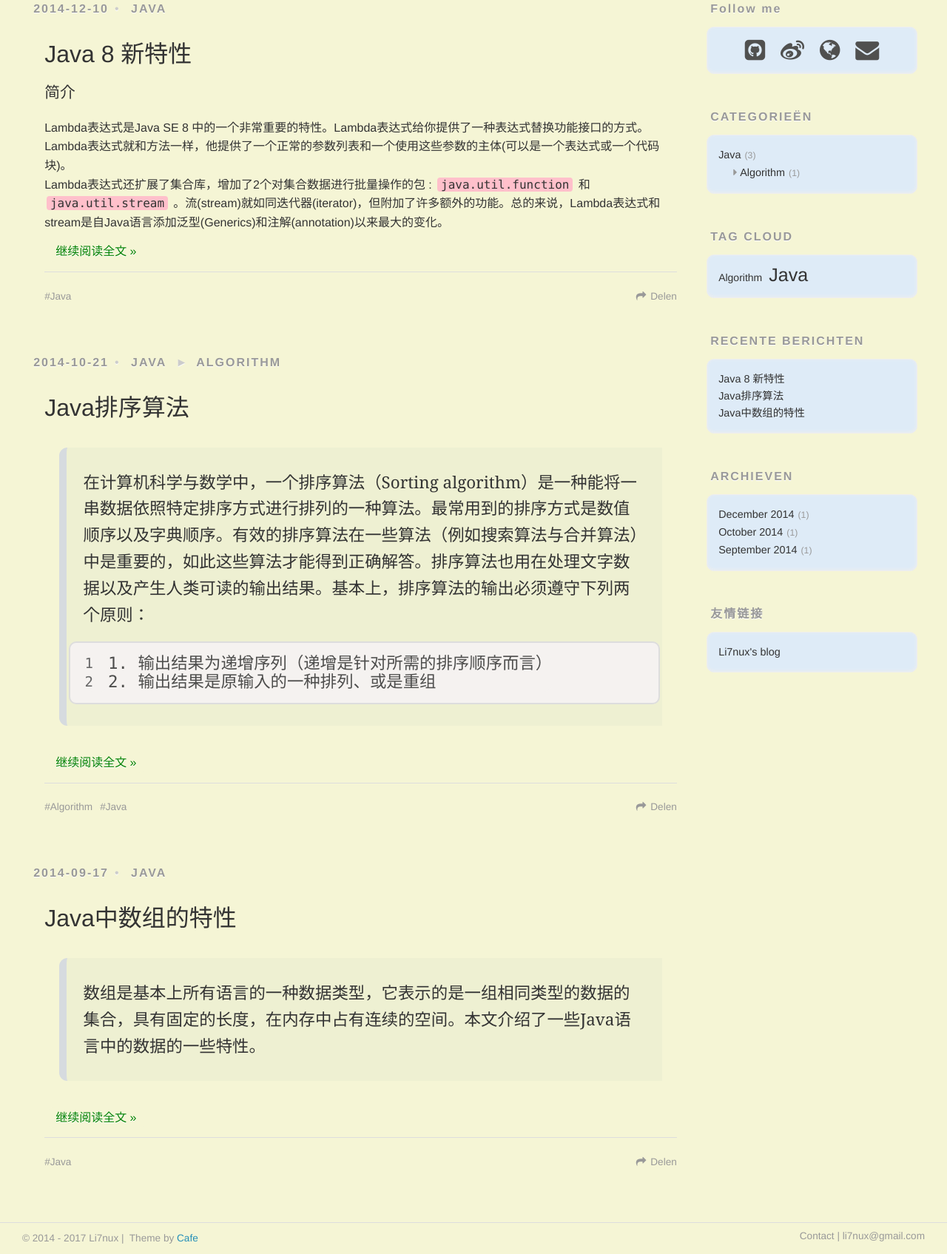
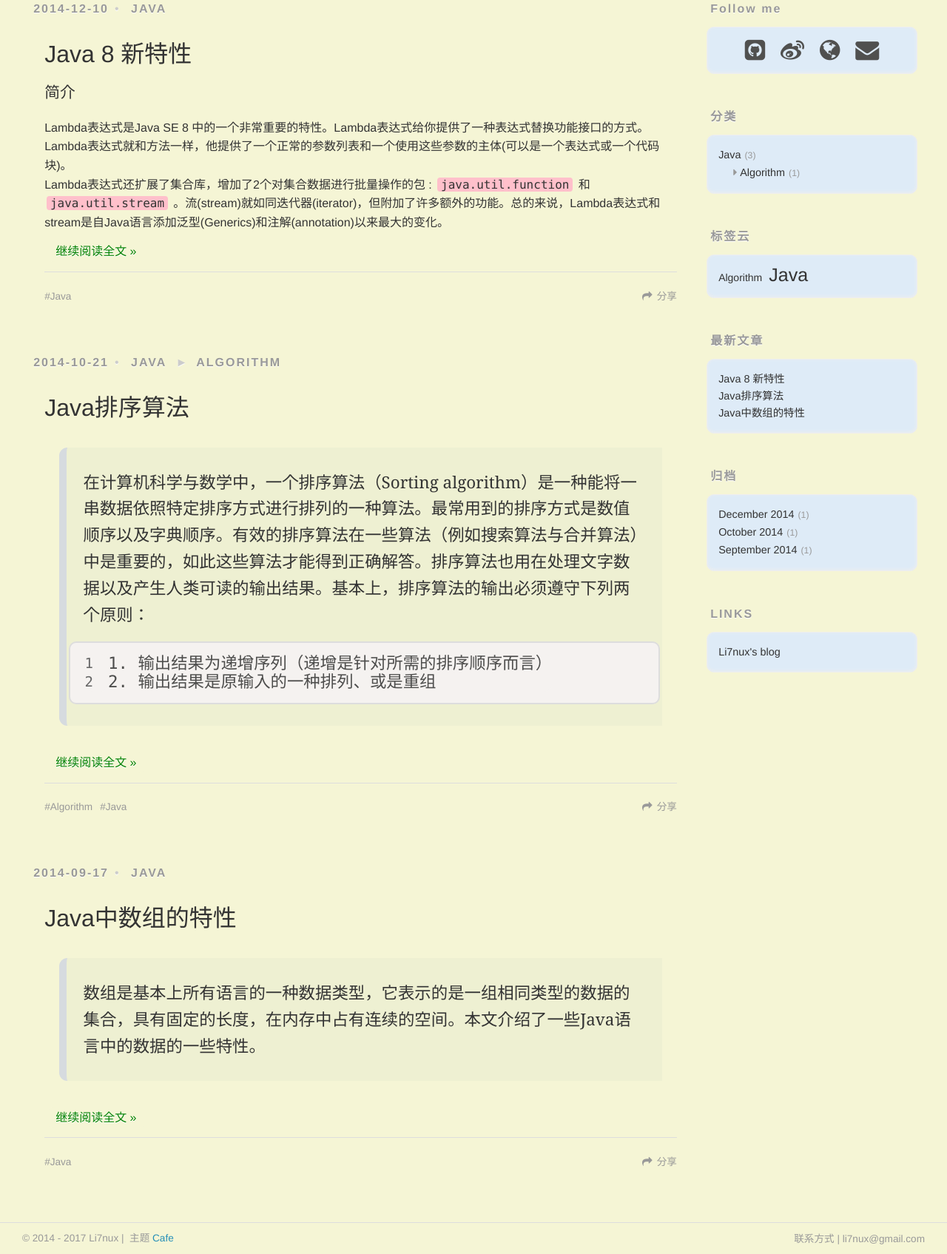
Before and after one commit to li7nux/li7nux.github.io, a plain HTML site: page index.html in a window 1280 px wide. Shown: the part 127-1822 px from the top of the page at 74% size. Drawn offline with nearby package versions, Linux system fonts and the light colour scheme; some packages are replaced by stand-ins of ours; files whose address does not match are found by name.

Commit message:
Site updated: 2017-10-31 15:14:50

```diff
--- a/index.html
+++ b/index.html
@@ -40,7 +40,7 @@
 
           <a id="nav-rss-link" class="nav-icon" href="/atom.xml" title="RSS Feed"></a>
 
-        <a id="nav-search-btn" class="nav-icon" title="Zoeken"></a>
+        <a id="nav-search-btn" class="nav-icon" title="搜索"></a>
       </nav>
       <div id="search-form-wrap">
         <form action="//google.com/search" method="get" accept-charset="UTF-8" class="search-form"><input type="search" name="q" class="search-form-input" placeholder="Search"><button type="submit" class="search-form-submit">&#xF002;</button><input type="hidden" name="sitesearch" value="http://note.olddriver.meolddriver.me"></form>
@@ -107,7 +107,7 @@
 
     </div>
     <footer class="article-footer">
-      <a data-url="http://note.olddriver.meolddriver.me/2014/12/10/Java8-01/" data-id="cj9f9z4wj00056kcdc98p8sps" class="article-share-link">Delen</a>
+      <a data-url="http://note.olddriver.meolddriver.me/2014/12/10/Java8-01/" data-id="cj9fa311n000598cdfp2duq2m" class="article-share-link">分享</a>
 
 
 
@@ -158,7 +158,7 @@
 
     </div>
     <footer class="article-footer">
-      <a data-url="http://note.olddriver.meolddriver.me/2014/10/21/Java-sort-algorithm/" data-id="cj9f9z4wj00026kcdfvb26yrc" class="article-share-link">Delen</a>
+      <a data-url="http://note.olddriver.meolddriver.me/2014/10/21/Java-sort-algorithm/" data-id="cj9fa310s000098cd8m74dsk3" class="article-share-link">分享</a>
 
 
 
@@ -209,7 +209,7 @@
 
     </div>
     <footer class="article-footer">
-      <a data-url="http://note.olddriver.meolddriver.me/2014/09/17/Java-list-01/" data-id="cj9f9z4vx00006kcdj0wip03i" class="article-share-link">Delen</a>
+      <a data-url="http://note.olddriver.meolddriver.me/2014/09/17/Java-list-01/" data-id="cj9fa3118000298cdmscbrhfu" class="article-share-link">分享</a>
 
 
 
@@ -255,7 +255,7 @@
 
 
   <div class="widget-wrap">
-    <h3 class="widget-title categories">Categorieën</h3>
+    <h3 class="widget-title categories">分类</h3>
     <div class="widget" id="categories">
       <ul class="category-list"><li class="category-list-item"><a class="category-list-link" href="/categories/Java/">Java</a><span class="category-list-count">3</span><ul class="category-list-child"><li class="category-list-item"><a class="category-list-link" href="/categories/Java/Algorithm/">Algorithm</a><span class="category-list-count">1</span></li></ul></li></ul>
     </div>
@@ -265,7 +265,7 @@
 
 
   <div class="widget-wrap">
-    <h3 class="widget-title tagcloud">Tag Cloud</h3>
+    <h3 class="widget-title tagcloud">标签云</h3>
     <div class="widget tagcloud">
       <a href="/tags/Algorithm/" style="font-size: 14px;">Algorithm</a> <a href="/tags/Java/" style="font-size: 25px;">Java</a>
     </div>
@@ -274,7 +274,7 @@
 
 
   <div class="widget-wrap">
-    <h3 class="widget-title recent-posts">Recente berichten</h3>
+    <h3 class="widget-title recent-posts">最新文章</h3>
     <div class="widget">
       <ul>
 
@@ -297,7 +297,7 @@
 
 
   <div class="widget-wrap">
-    <h3 class="widget-title archive">Archieven</h3>
+    <h3 class="widget-title archive">归档</h3>
     <div class="widget">
       <ul class="archive-list"><li class="archive-list-item"><a class="archive-list-link" href="/archives/2014/12/">December 2014</a><span class="archive-list-count">1</span></li><li class="archive-list-item"><a class="archive-list-link" href="/archives/2014/10/">October 2014</a><span class="archive-list-count">1</span></li><li class="archive-list-item"><a class="archive-list-link" href="/archives/2014/09/">September 2014</a><span class="archive-list-count">1</span></li></ul>
     </div>
@@ -307,7 +307,7 @@
 
 
 <div class="widget-wrap">
-    <h3 class="widget-title">友情链接</h3>
+    <h3 class="widget-title">Links</h3>
     <div class="widget">
         <ul>
 
@@ -332,10 +332,10 @@
   <div class="outer">
     <div id="footer-left">
       &copy; 2014 - 2017 Li7nux&nbsp;|&nbsp;
-      Theme by <a href="https://github.com/giscafer/hexo-theme-cafe/" target="_blank">Cafe</a>
+      主题 <a href="https://github.com/giscafer/hexo-theme-cafe/" target="_blank">Cafe</a>
     </div>
      <div id="footer-right">
-      Contact&nbsp;|&nbsp;li7nux@gmail.com
+      联系方式&nbsp;|&nbsp;li7nux@gmail.com
     </div>
   </div>
 </footer>
--- a/js/posts.js
+++ b/js/posts.js
@@ -1 +1 @@
-[{"title":"Java中数组的特性","date":"2014.09.17","uri":"2014/09/17/Java-list-01/","excerpt":""},{"title":"Java排序算法","date":"2014.10.21","uri":"2014/10/21/Java-sort-algorithm/","excerpt":""},{"title":"Java 8 新特性","date":"2014.12.10","uri":"2014/12/10/Java8-01/","excerpt":""}]
+[{"title":"Java排序算法","date":"2014.10.21","uri":"2014/10/21/Java-sort-algorithm/","excerpt":""},{"title":"Java中数组的特性","date":"2014.09.17","uri":"2014/09/17/Java-list-01/","excerpt":""},{"title":"Java 8 新特性","date":"2014.12.10","uri":"2014/12/10/Java8-01/","excerpt":""}]
```
Also changed, not shown: 2014/09/17/Java-list-01/index.html (+5 -5 lines), 2014/10/21/Java-sort-algorithm/index.html (+7 -7 lines), 2014/12/10/Java8-01/index.html (+5 -5 lines), aboutme/index.html (+4 -4 lines), archives/2014/09/index.html (+6 -6 lines), archives/2014/10/index.html (+6 -6 lines), archives/2014/12/index.html (+6 -6 lines), archives/2014/index.html (+6 -6 lines), archives/index.html (+6 -6 lines), categories/Java/Algorithm/index.html (+6 -6 lines), categories/Java/index.html (+6 -6 lines), tags/Algorithm/index.html (+6 -6 lines), tags/Java/index.html (+6 -6 lines).
